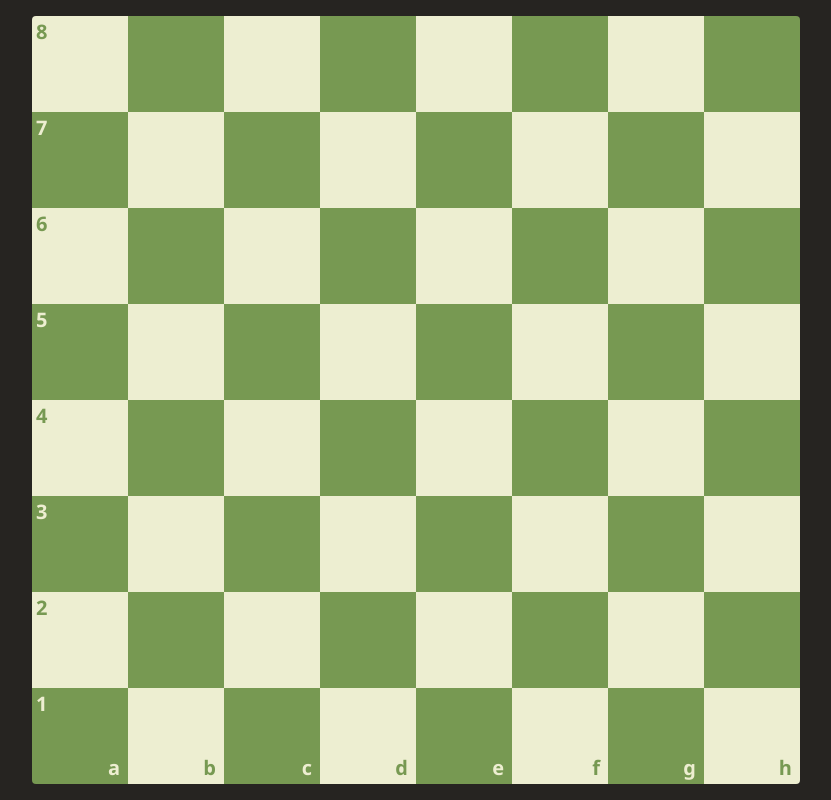
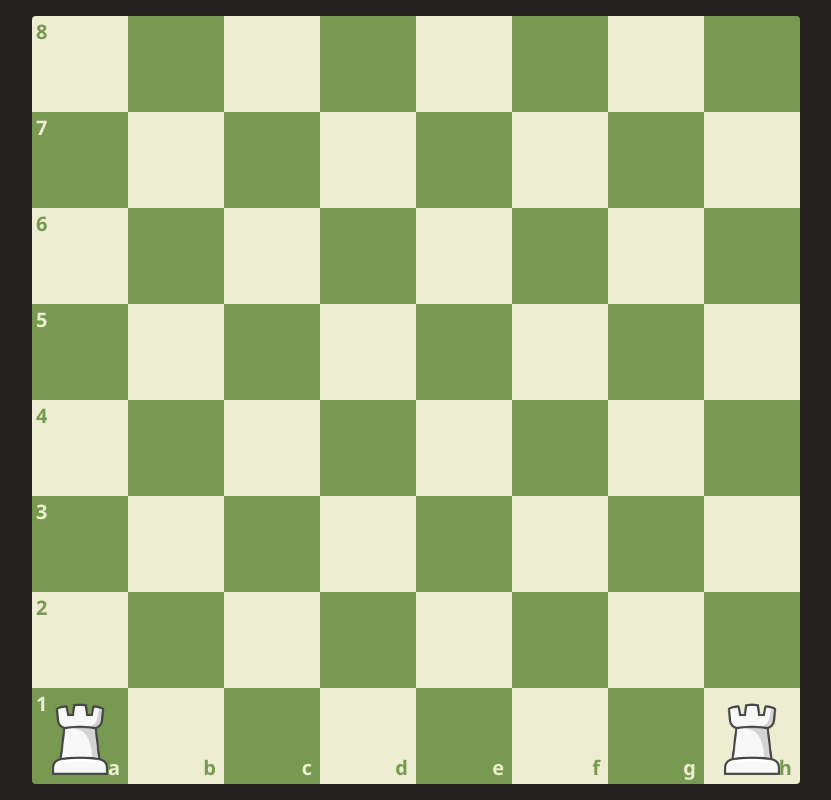
Before and after one commit to alexius90e/chess-project, a React (Create React App) app: page / in a window 1280 px wide. Shown: the whole page, without its empty margins (224-1055 px from the left). Built offline with nearby package versions, Linux system fonts and the light colour scheme.

Commit message:
feat: created tile comp.

```diff
--- a/src/components/ChessBoard/ChessBoard.scss
+++ b/src/components/ChessBoard/ChessBoard.scss
@@ -1,48 +1,10 @@
-$ceilSize: 12vh;
-
-$darkTile: #779952;
-$lightTile: #edeed1;
+$tileSize: 12vh;
 
 .chess-board {
   display: flex;
   flex-wrap: wrap;
-  height: $ceilSize * 8;
-  width: $ceilSize * 8;
+  height: $tileSize * 8;
+  width: $tileSize * 8;
   border-radius: 0.25rem;
   overflow: hidden;
-
-  &-tile {
-    position: relative;
-    height: $ceilSize;
-    width: $ceilSize;
-    padding: 0.25rem;
-    box-sizing: border-box;
-    font-size: 1.25rem;
-    font-weight: 600;
-    line-height: 1.5rem;
-
-    &_dark {
-      color: $lightTile;
-      background-color: $darkTile;
-    }
-
-    &_light {
-      color: $darkTile;
-      background-color: $lightTile;
-    }
-
-    &__label {
-      position: absolute;
-
-      &_horizontal {
-        top: 0.25rem;
-        left: 0.25rem;
-      }
-
-      &_vertical {
-        bottom: 0.25rem;
-        right: 0.5rem;
-      }
-    }
-  }
 }
--- a/src/components/ChessBoard/ChessBoard.tsx
+++ b/src/components/ChessBoard/ChessBoard.tsx
@@ -1,37 +1,16 @@
 import React, { FC } from 'react';
+import { horizontal, vertical } from '../../helpers/chess-board-lines';
+import { Tile } from '../Tile/Tile';
 import './ChessBoard.scss';
 
 export const ChessBoard: FC = () => {
-  const horizontal: string[] = ['a', 'b', 'c', 'd', 'e', 'f', 'g', 'h'];
-
-  const vertical: string[] = ['8', '7', '6', '5', '4', '3', '2', '1'];
-
   return (
     <section className="chess-board">
-      {vertical.map((itemX, indexX) => {
-        return horizontal.map((itemY, indexY) => (
-          <div
-            key={itemY + itemX}
-            className={`chess-board-tile ${
-              (indexX % 2 === 0 && indexY % 2 === 0) ||
-              (indexX % 2 !== 0 && indexY % 2 !== 0)
-                ? 'chess-board-tile_light'
-                : 'chess-board-tile_dark'
-            }`}
-          >
-            {indexY === 0 && (
-              <span className="chess-board-tile__label chess-board-tile__label_horizontal">
-                {itemX}
-              </span>
-            )}
-            {indexX === vertical.length - 1 && (
-              <span className="chess-board-tile__label chess-board-tile__label_vertical">
-                {itemY}
-              </span>
-            )}
-          </div>
-        ));
-      })}
+      {vertical.map((itemY, indexY) =>
+        horizontal.map((itemX, indexX) => (
+          <Tile key={itemY + itemX} positionX={indexX} positionY={indexY} />
+        ))
+      )}
     </section>
   );
 };
--- /dev/null
+++ b/src/components/Tile/Tile.scss
@@ -0,0 +1,52 @@
+$tileSize: 12vh;
+
+$darkTile: #779952;
+$lightTile: #edeed1;
+
+.tile {
+  position: relative;
+  display: flex;
+  justify-content: center;
+  align-items: center;
+  height: $tileSize;
+  width: $tileSize;
+  box-sizing: border-box;
+  font-size: 1.25rem;
+  font-weight: 600;
+  line-height: 1.5rem;
+
+  &_dark {
+    color: $lightTile;
+    background-color: $darkTile;
+  }
+
+  &_light {
+    color: $darkTile;
+    background-color: $lightTile;
+  }
+
+  &__label {
+    position: absolute;
+
+    &_x {
+      top: 0.25rem;
+      left: 0.25rem;
+    }
+
+    &_y {
+      bottom: 0.25rem;
+      right: 0.5rem;
+    }
+  }
+}
+
+.piece {
+  &-image {
+    position: relative;
+    z-index: 10;
+    width: 100%;
+    height: 100%;
+    object-fit: contain;
+    cursor: grab;
+  }
+}
--- /dev/null
+++ b/src/components/Tile/Tile.tsx
@@ -0,0 +1,36 @@
+import React, { FC } from 'react';
+import { horizontal, vertical } from '../../helpers/chess-board-lines';
+import './Tile.scss';
+
+interface TileProps {
+  positionX: number;
+  positionY: number;
+}
+
+export const Tile: FC<TileProps> = ({ positionX, positionY }) => {
+  const position: string = horizontal[positionX] + vertical[positionY];
+
+  const isDark: boolean = (positionX + positionY) % 2 === 0;
+
+  const tileClassName: string = `tile ${isDark ? 'tile_light' : 'tile_dark'}`;
+
+  const hasLabelX: boolean = positionY === vertical.length - 1;
+
+  const hasLabelY: boolean = positionX === 0;
+
+  return (
+    <div className={tileClassName}>
+      {hasLabelY && (
+        <div className="tile__label tile__label_x">{vertical[positionY]}</div>
+      )}
+
+      {hasLabelX && (
+        <div className="tile__label tile__label_y">{horizontal[positionX]}</div>
+      )}
+
+      {(position === 'a1' || position === 'h1') && (
+        <img className="piece-image" src="assets/wr.png" alt="wr" />
+      )}
+    </div>
+  );
+};
--- /dev/null
+++ b/src/helpers/chess-board-lines.ts
@@ -0,0 +1,3 @@
+export const horizontal: string[] = ['a', 'b', 'c', 'd', 'e', 'f', 'g', 'h'];
+
+export const vertical: string[] = ['8', '7', '6', '5', '4', '3', '2', '1'];
```
Also changed, not shown: public/assets/wr.png (added).
